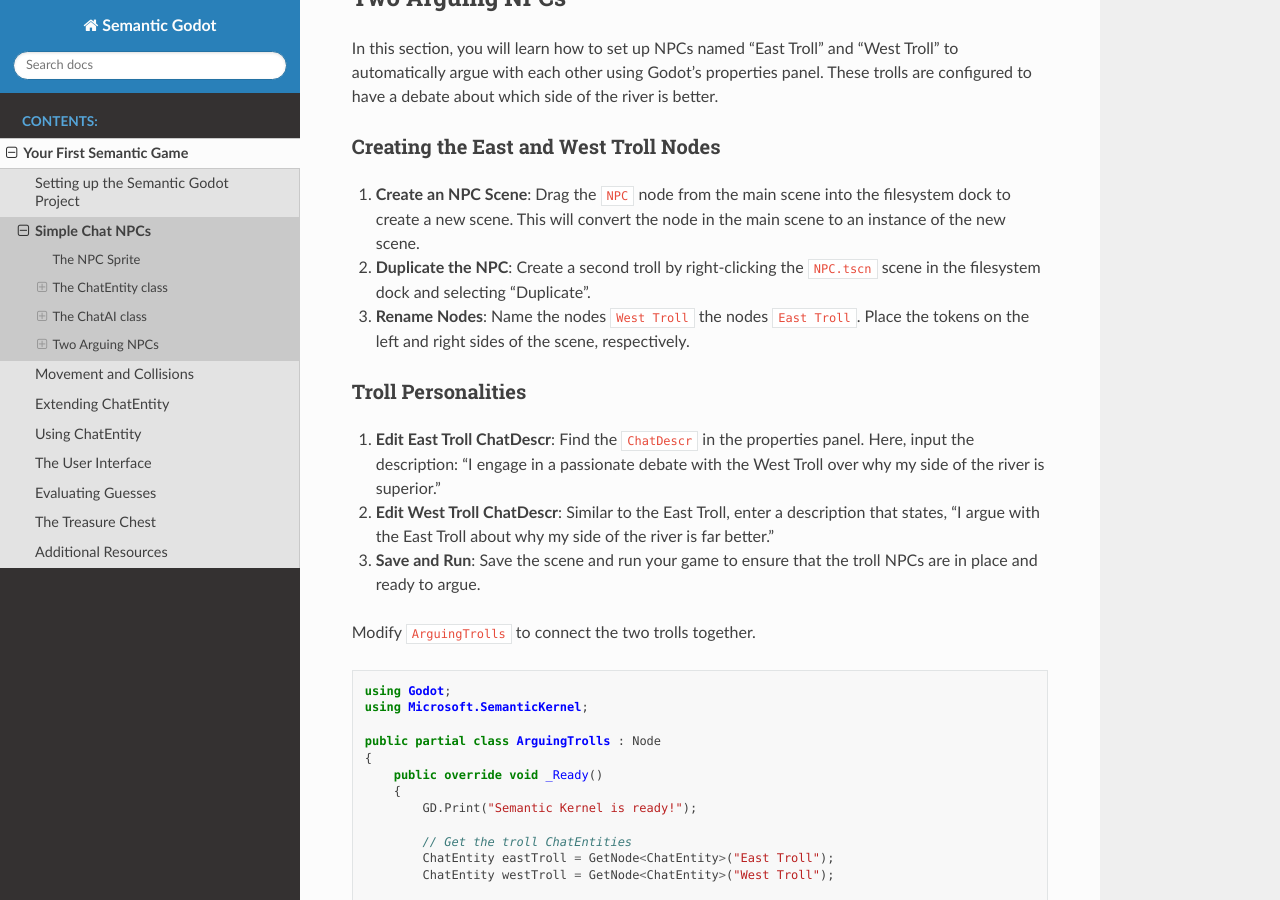
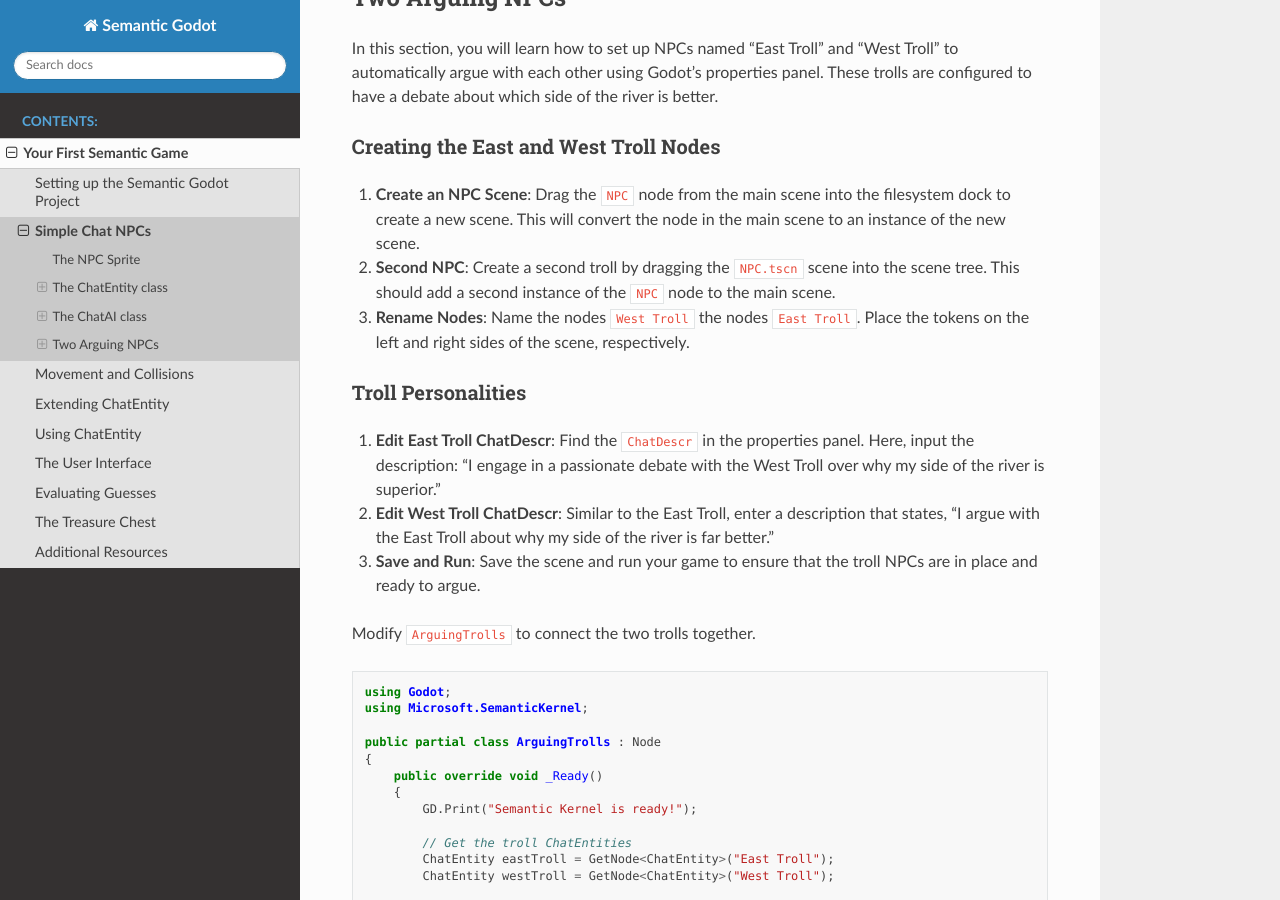
Before and after one commit to RaiderSoft/semantic-godot, a Sphinx documentation site: the page built from docs/first_semantic_game/02.simple_chat_npcs.rst, in a window 1280 px wide and 900 px high, scrolled down 6431 px. Built offline with Sphinx 7.4.7 and the Read the Docs theme 2.0.0, drawn with Linux system fonts in a browser that asks for light colours.

Commit message:
Update docs/first_semantic_game/02.simple_chat_npcs.rst
Co-authored-by: thompsop1sou <114190975+thompsop1sou@users.noreply.github.com>

```diff
--- a/docs/first_semantic_game/02.simple_chat_npcs.rst
+++ b/docs/first_semantic_game/02.simple_chat_npcs.rst
@@ -359,8 +359,9 @@
 1. **Create an NPC Scene**: Drag the ``NPC`` node from the main scene into
    the filesystem dock to create a new scene. This will convert the node
    in the main scene to an instance of the new scene.
-2. **Duplicate the NPC**: Create a second troll by right-clicking the
-   ``NPC.tscn`` scene in the filesystem dock and selecting "Duplicate".
+2. **Second NPC**: Create a second troll by dragging the
+   ``NPC.tscn`` scene into the scene tree. This should add a
+   second instance of the ``NPC`` node to the main scene.
 3. **Rename Nodes**: Name the nodes ``West Troll`` the nodes ``East Troll``. Place the tokens on the left and right sides of the scene, respectively.
 
 
```
